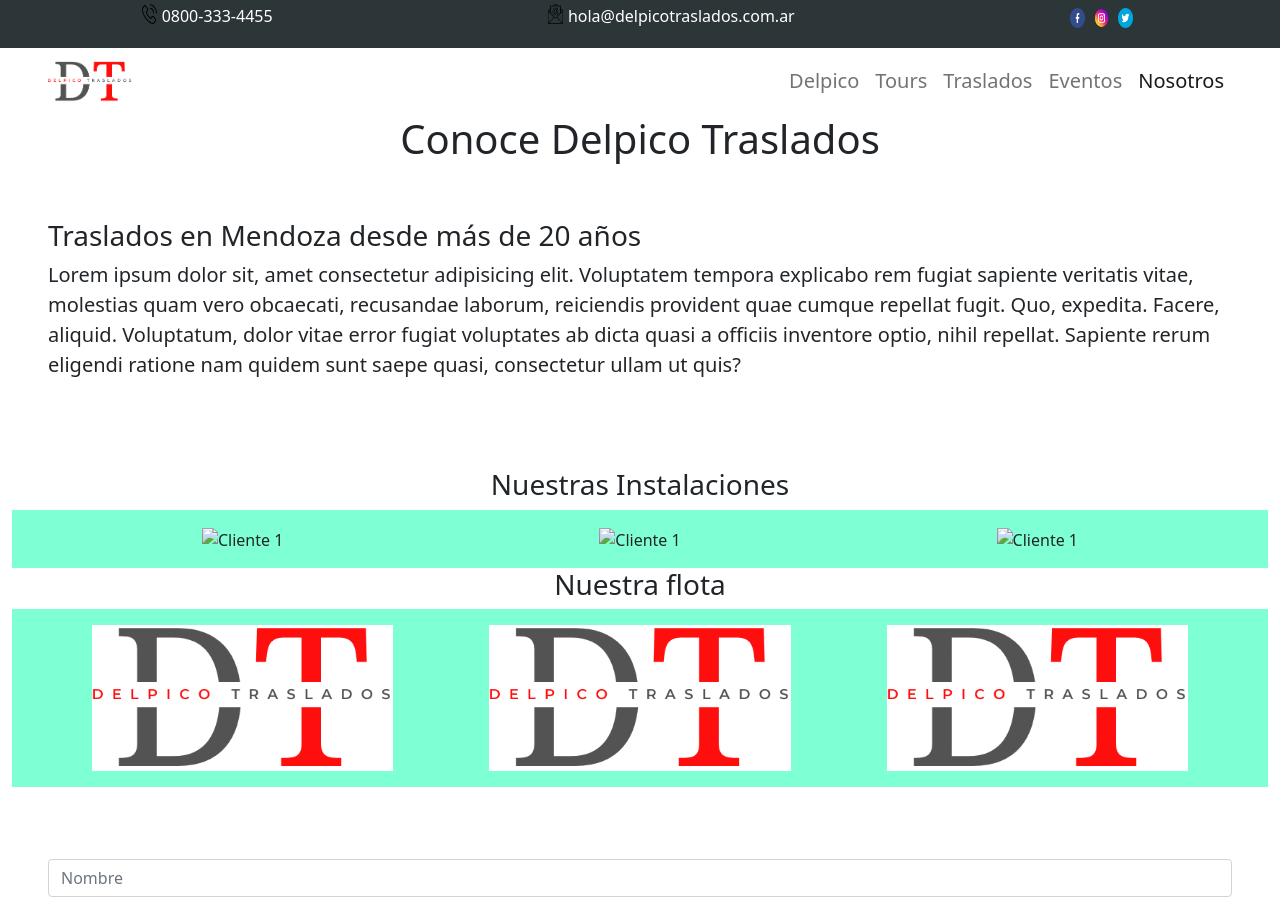
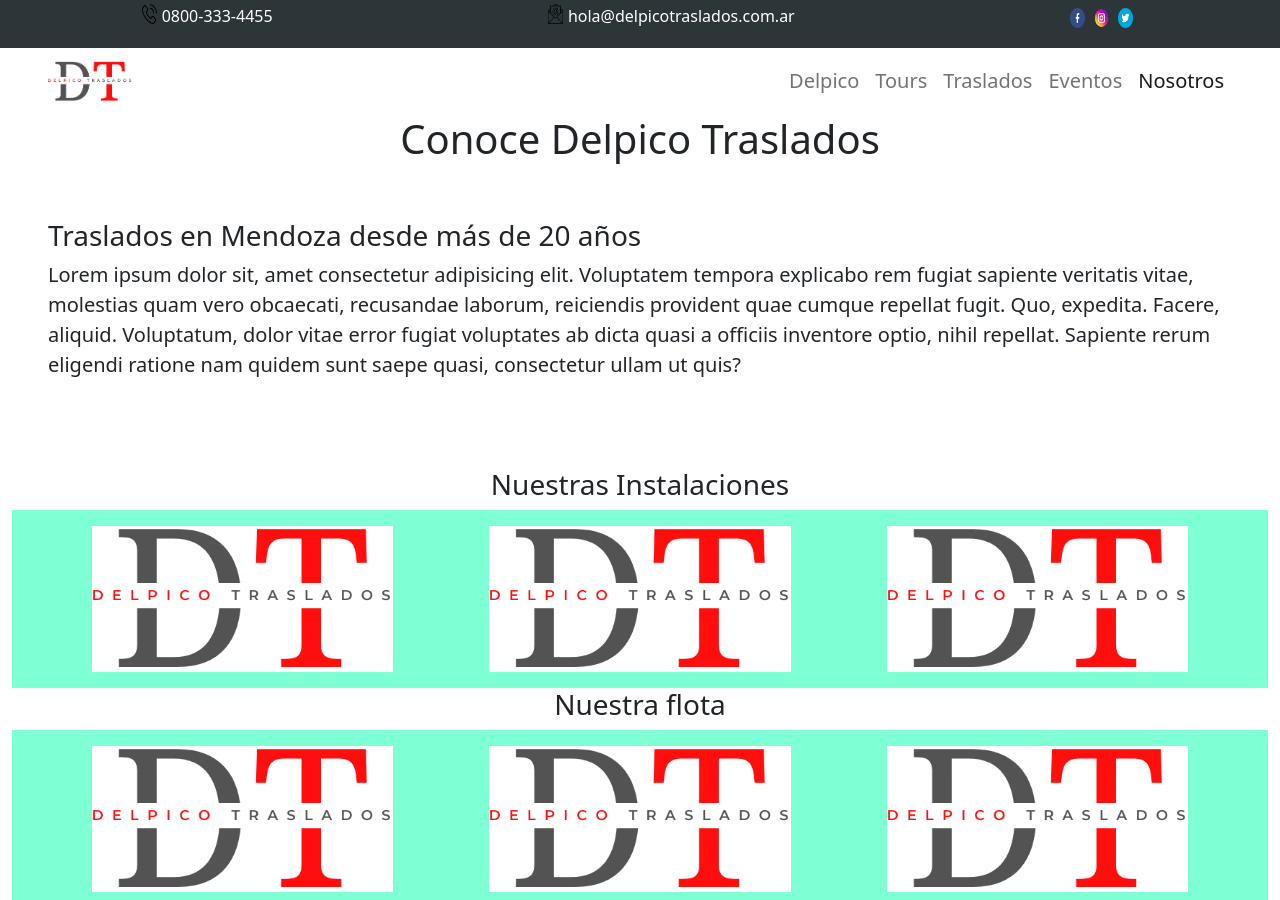
Before and after one commit to matimzauno/repo_3, a website: page pages/nosotros.html in a window 1280 px wide. Shown: the top 900 px of the page. Drawn offline with nearby package versions, Linux system fonts and the light colour scheme; files that its build step writes are made by us from their sources; the site is published under a folder, as on GitHub Pages, so addresses that start at the root find nothing.

Commit message:
correccion rutas nosotros

```diff
--- a/pages/nosotros.html
+++ b/pages/nosotros.html
@@ -78,13 +78,13 @@
   <h3>Nuestras Instalaciones </h3>
   <div class="row clientes">
       <div class="col-sm-12 col-md-6 col-lg-4 px-5">
-          <img src="/images/logo1.png" alt="Cliente 1" class="w-100 img-clientes">
+          <img src="../images/logo1.png" alt="Cliente 1" class="w-100 img-clientes">
       </div>
       <div class="col-sm-12 col-md-6 col-lg-4 px-5">
-        <img src="/images/logo1.png" alt="Cliente 1" class="w-100 img-clientes">
+        <img src="../images/logo1.png" alt="Cliente 1" class="w-100 img-clientes">
     </div>
     <div class="col-sm-12 col-md-6 col-lg-4 px-5">
-      <img src="/images/logo1.png" alt="Cliente 1" class="w-100 img-clientes">
+      <img src="../images/logo1.png" alt="Cliente 1" class="w-100 img-clientes">
     </div>
   </div>
   <h3>Nuestra flota</h3>
```
